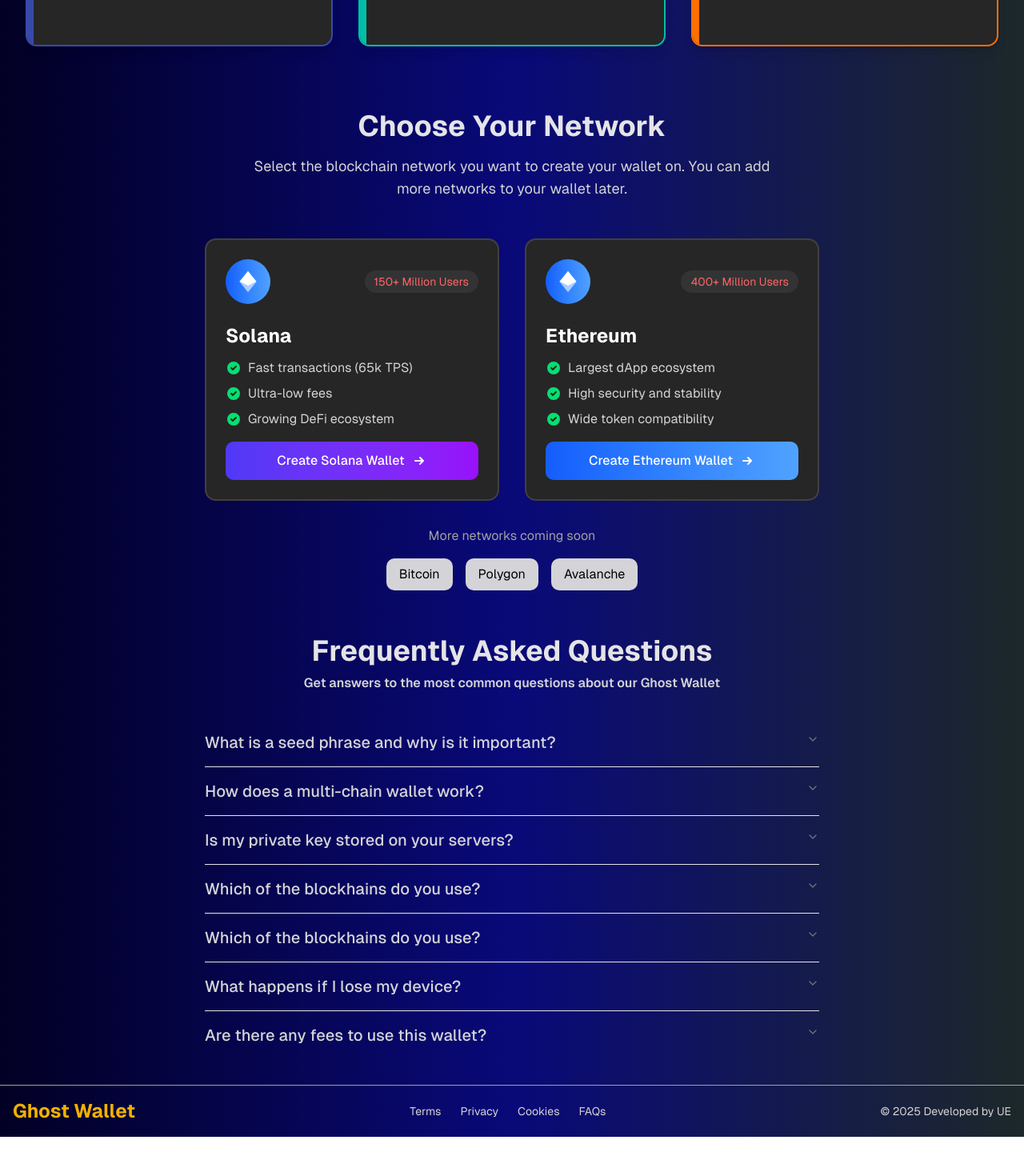
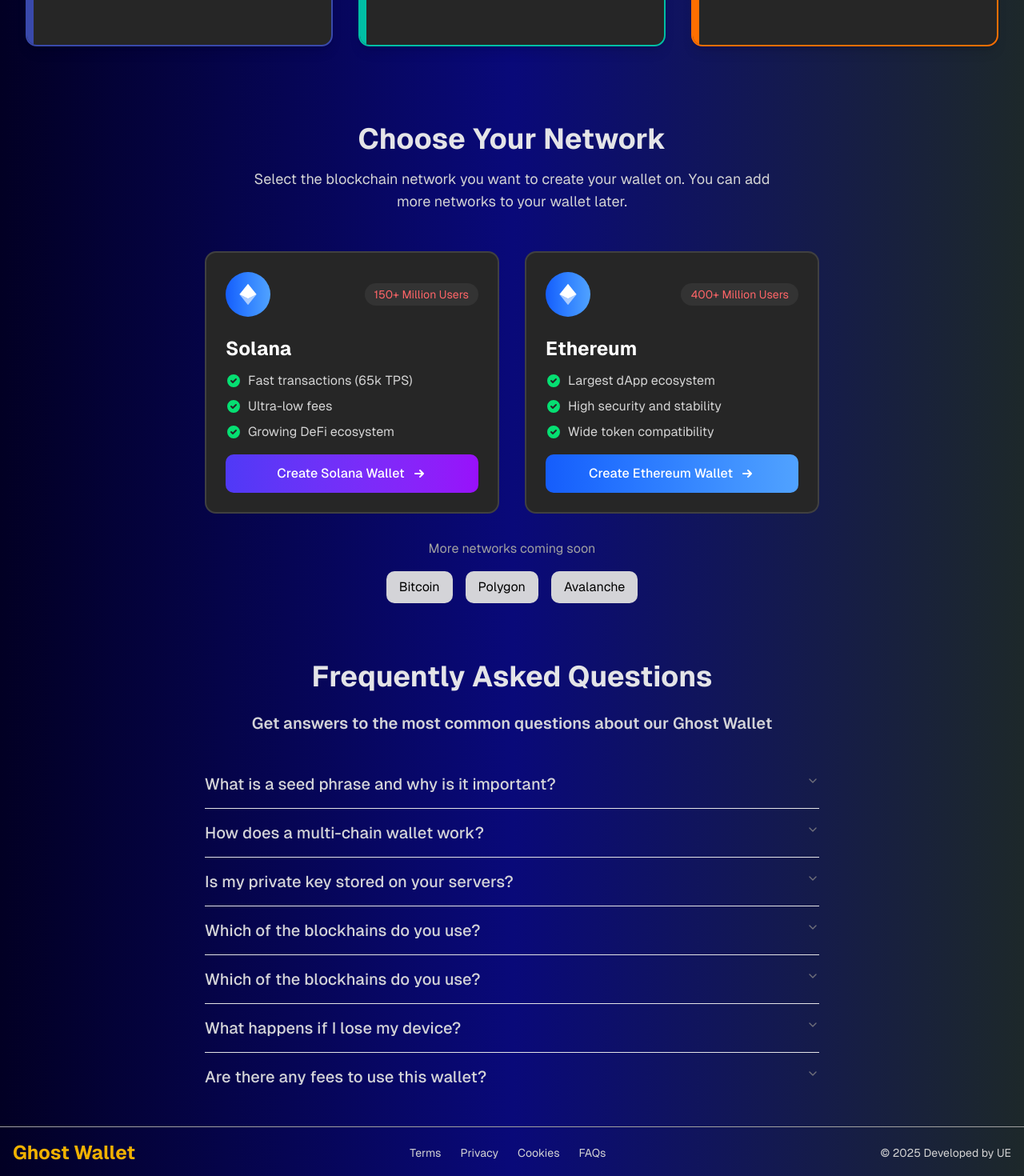
Before and after one commit to udayempire/ghost-wallet, a Next.js app: page / in a window 1280 px wide. Shown: the part 1340-2810 px from the top of the page at 80% size. Before the commit the page ends 2761 px from the top, so only its background shows below. Built offline with nearby package versions, Linux system fonts and the light colour scheme; a web font is replaced by a local one.

Commit message:
home page is responsive

```diff
--- a/app/page.tsx
+++ b/app/page.tsx
@@ -47,7 +47,7 @@ export default function Home() {
                 a secure, intuitive platform. Generate keys, store assets, and
                 send transactions effortlessly.
               </p>
-              <div className="flex gap-8 mt-10">
+              <div className="flex flex-col md:flex-row  gap-8 mt-10">
                 <PulsatingButton
                   onClick={() => {
                     router.push("/#selectNetwork")
@@ -74,17 +74,17 @@ export default function Home() {
         {/* Info About Wallets  */}
         <section
           id="wallet-creation"
-          className="  dark:bg-neutral-900"
+          className="  dark:bg-neutral-900 mt-20 md:mt-0"
         >
           <WalletCreationDetails/>
         </section>
-        <section id="selectNetwork">
+        <section id="selectNetwork" className="p-4 px-6 ">
           <ChooseNetwork />
         </section>
-        <section id="FAQs" className="flex flex-col">
-          <div className="flex flex-col text-center gap-2 mt-10">
-            <h1 className="font-bold text-zinc-200 text-4xl">Frequently Asked Questions</h1>
-            <p className="font-semibold text-zinc-300">Get answers to the most common questions about our Ghost Wallet</p>
+        <section id="FAQs" className="flex flex-col px-8">
+          <div className="flex flex-col text-center gap-6 mt-10">
+            <h1 className="font-bold text-zinc-200 text-3xl md:text-4xl">Frequently Asked Questions</h1>
+            <p className="font-semibold text-zinc-300 text-md md:text-xl">Get answers to the most common questions about our Ghost Wallet</p>
           </div>
           <div className="flex justify-center items-center  mt-8 mb-8 ">
             <div className="  rounded-lg w-full max-w-3xl ">
--- a/components/FAQs.tsx
+++ b/components/FAQs.tsx
@@ -9,8 +9,8 @@ export const FAQs = () => {
         <div className=" flex">
             <Accordion type="single" collapsible className="w-full">
                 <AccordionItem value="item-1" className="">
-                    <AccordionTrigger className="text-xl">What is a seed phrase and why is it important?</AccordionTrigger>
-                    <AccordionContent className="text-lg">
+                    <AccordionTrigger>What is a seed phrase and why is it important?</AccordionTrigger>
+                    <AccordionContent>
                         A seed phrase (also called a recovery phrase or mnemonic) is a series of 12 or 24 words that represents your private key in a human-readable format. Its extremely important because its the master key to all accounts derived from it. If you lose your seed phrase and cant access your wallet, you will permanently lose access to your funds. Always keep your seed phrase secure, private, and backed up in multiple safe locations.
                     </AccordionContent>
                 </AccordionItem>
```
